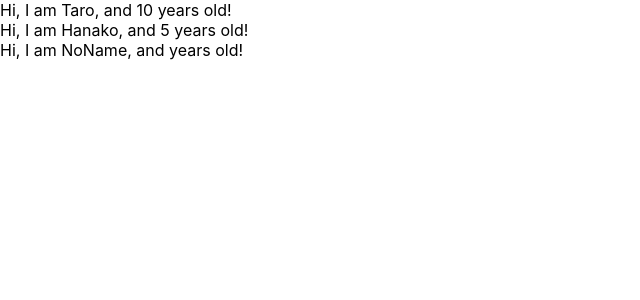
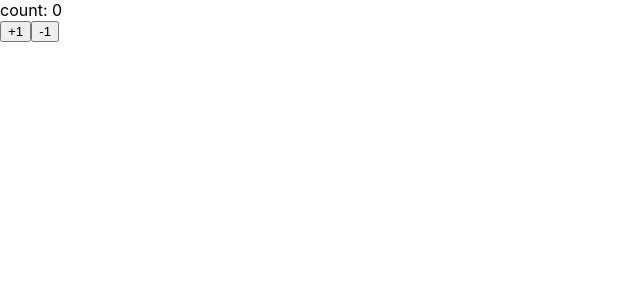
Before and after one commit to nobuokawabata/crud-app, a React (Create React App) app: page / in a window 1280 px wide. Shown: the top 300 px of the page, without its empty margins (0-640 px from the left). Built offline with nearby package versions, Linux system fonts and the light colour scheme.

Commit message:
learn state

```diff
--- a/src/App.js
+++ b/src/App.js
@@ -1,29 +1,32 @@
-import React from 'react';
-import PropTypes from 'prop-types'
+import React, { Component } from 'react';
 
-const App = () => {
-  const profiles = [
-    { name: "Taro", age: 10 },
-    { name: "Hanako", age: 5 },
-    { name: "NoName" },
-  ]
-  return (
-    <div>
-      {
-        profiles.map((profile, index) => {
-          return <User name={profile.name} age={profile.age} key={index} />
-        })
-      }
-    </div>
-  )
+const App = () => (<Counter></Counter>)
+
+class Counter extends Component {
+  constructor(props) {
+    super(props)
+    this.state = { count: 0 }
+  }
+
+  handlePlusButton = () => {
+    this.setState({count: this.state.count + 1})
+  }
+
+  handleMinusButton = () => {
+    this.setState({count: this.state.count - 1})
+  }
+
+  render() {
+    console.log("render")
+    return (
+      <React.Fragment>
+        <div>count: { this.state.count }</div>
+        <button onClick={this.handlePlusButton}>+1</button>
+        <button onClick={this.handleMinusButton}>-1</button>
+      </React.Fragment>
+    )
+
+  }
 }
 
-const User = (props) => {
-  return <div>Hi, I am {props.name}, and {props.age} years old!</div>
-}
-
-User.propTypes = {
-  name: PropTypes.string,
-  age: PropTypes.number.isRequired,
-}
 export default App;
```
